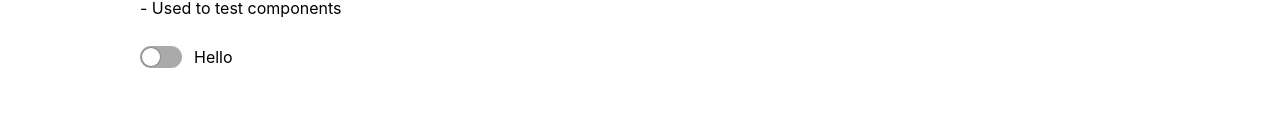
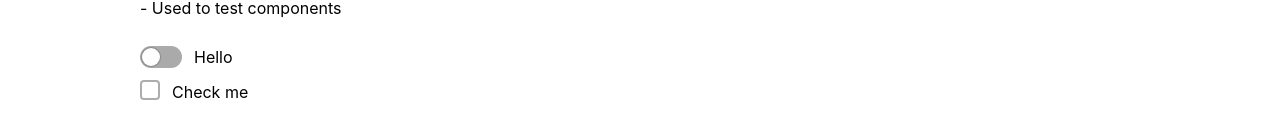
Before and after one commit to kevinz917/op-frontend, a React (Create React App) app: page /test in a window 1280 px wide. Shown: the part 300-438 px from the top of the page. Built offline with nearby package versions, Linux system fonts and the light colour scheme; no server answers.

Commit message:
Stylize checkbox

```diff
--- /dev/null
+++ b/src/common/components/Checkbox/Checkbox.css
@@ -0,0 +1,81 @@
+.checkbox-container {
+  display: flex;
+  flex-direction: row;
+  align-items: center;
+  margin-top: 12px;
+}
+
+.checkbox-label {
+  margin-left: 12px;
+}
+
+.input-checkbox {
+  height: 16px;
+  width: 16px;
+  cursor: pointer;
+}
+
+.main {
+  display: block;
+  position: relative;
+  cursor: pointer;
+  font-size: 20px;
+}
+
+/* Hide default checkbox */
+input[type='checkbox'] {
+  visibility: hidden;
+}
+
+.checkbox-mark {
+  position: absolute;
+  top: 0;
+  left: 0;
+  height: 16px;
+  width: 16px;
+  background-color: white;
+  border-radius: 4px;
+  border: 2px solid rgb(173, 173, 173);
+}
+
+/* hover state */
+.main:hover input ~ .checkbox-mark {
+}
+
+/* active  state*/
+.main input:active ~ .checkbox-mark {
+}
+
+/* checked state */
+.main input:checked ~ .checkbox-mark {
+  border: 2px solid #e93689;
+  background-color: #e93689;
+}
+
+/* checkmark symbol */
+.checkbox-mark:after {
+  content: '';
+  position: absolute;
+  display: none;
+}
+
+/* display checkmark when checked */
+.main input:checked ~ .checkbox-mark:after {
+  display: block;
+}
+
+/* Styling the checkmark using webkit */
+/* Rotated the rectangle by 45 degree and
+showing only two border to make it look
+like a tickmark */
+.main .checkbox-mark:after {
+  left: 5px;
+  bottom: 3px;
+  width: 4px;
+  height: 10px;
+  border: solid white;
+  border-width: 0 3px 3px 0;
+  -webkit-transform: rotate(45deg);
+  -ms-transform: rotate(45deg);
+  transform: rotate(45deg);
+}
--- /dev/null
+++ b/src/common/components/Checkbox/Checkbox.tsx
@@ -0,0 +1,23 @@
+import { ReactElement } from 'react';
+import './Checkbox.css';
+
+interface checkboxOwnProps {
+  label: string;
+  checked: boolean;
+  onChange: () => void;
+}
+
+const Checkbox = (props: checkboxOwnProps): ReactElement => {
+  const { label, checked, onChange } = props;
+  return (
+    <div className="checkbox-container">
+      <label className="main">
+        <input type="checkbox" checked={checked} onChange={onChange} />
+        <span className="checkbox-mark" />
+      </label>
+      <div className="checkbox-label">{label}</div>
+    </div>
+  );
+};
+
+export default Checkbox;
--- a/src/modules/test/test.tsx
+++ b/src/modules/test/test.tsx
@@ -4,6 +4,7 @@ import testAction from './testActionCreator';
 import { GlobalReducerState } from '../../common/types/globalStateType';
 import './test.scss';
 import Switch from '../../common/components/Switch/Switch';
+import Checkbox from '../../common/components/Checkbox/Checkbox';
 
 // This page is to demonstrate basic redux / saga capabilities as well as components.
 
@@ -36,6 +37,7 @@ const Test = (props: testComponentAllProps): ReactElement => {
   }, []);
 
   const [switchValue, setSwitchValue] = useState(false);
+  const [checkValue, setCheckValue] = useState(false);
 
   return (
     <div className="page-container">
@@ -47,6 +49,7 @@ const Test = (props: testComponentAllProps): ReactElement => {
       <div>- Used to test components</div>
       <br />
       <Switch checked={switchValue} onChange={() => setSwitchValue(!switchValue)} label="Hello" />
+      <Checkbox label="Check me" checked={checkValue} onChange={() => setCheckValue(!checkValue)} />
     </div>
   );
 };
```
